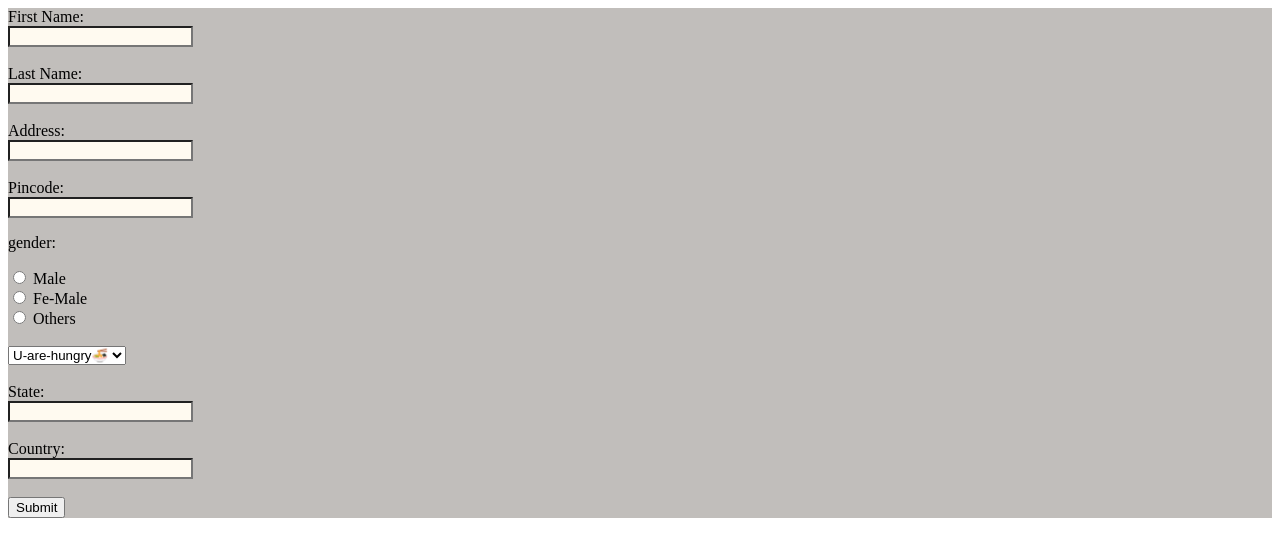
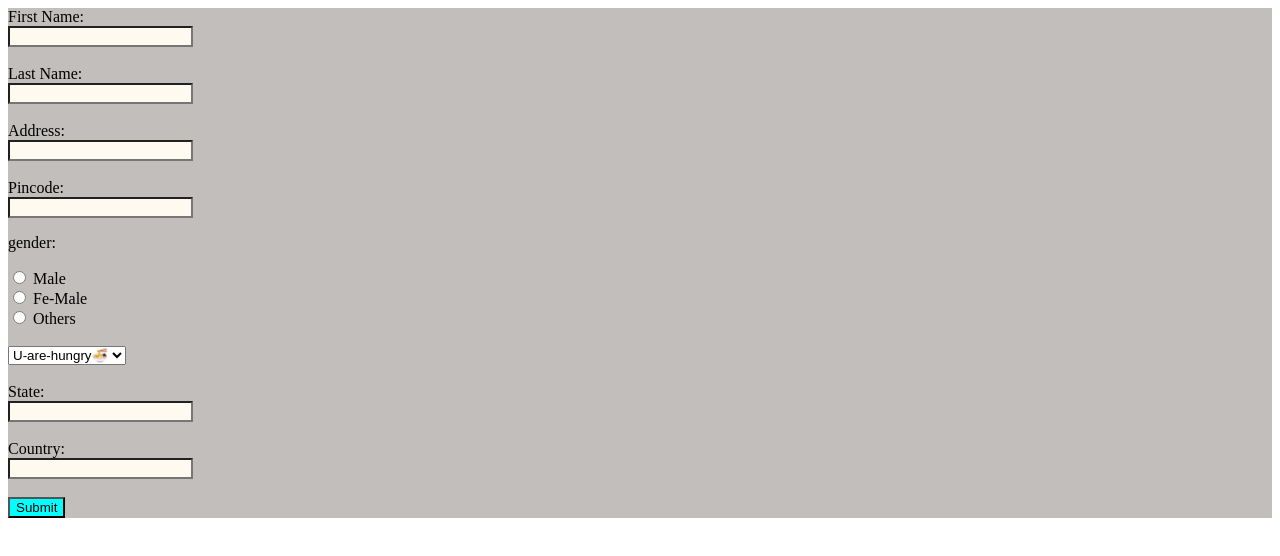
Before and after one commit to gokulvasanthJ/html-form-task, a plain HTML site: page index.html in a window 1280 px wide. Drawn offline with Linux system fonts and the light colour scheme.

Commit message:
Update index.html

```diff
--- a/index.html
+++ b/index.html
@@ -12,6 +12,9 @@
 input{
     background-color: floralwhite;
 
+}
+    button{
+    background-color: aqua;
 }
 </style>
 </head>
```
